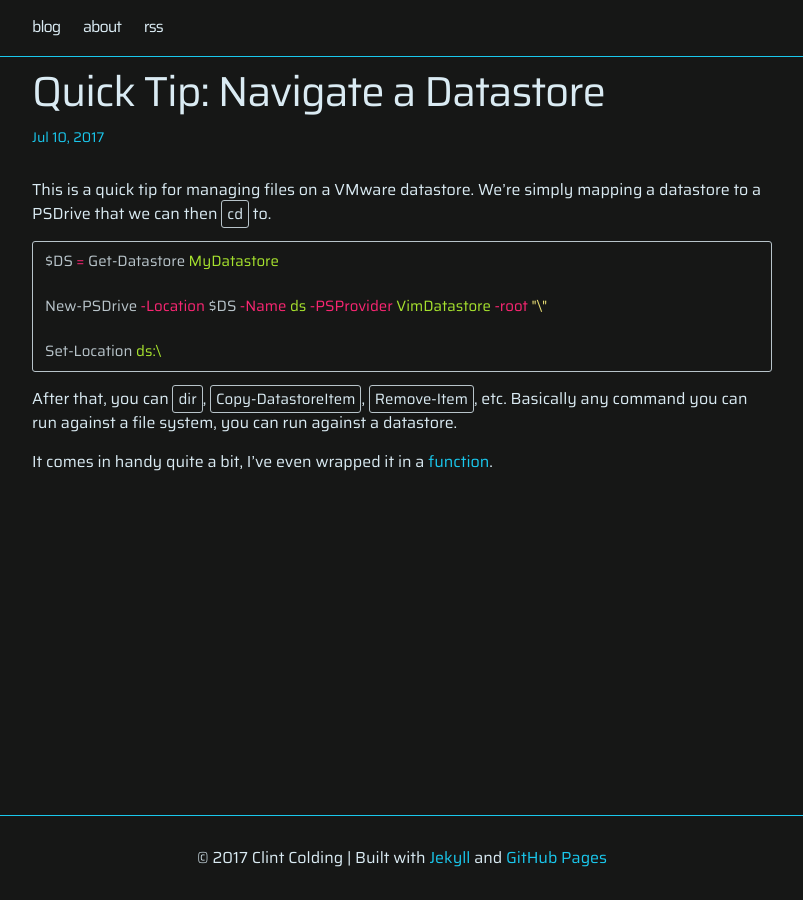
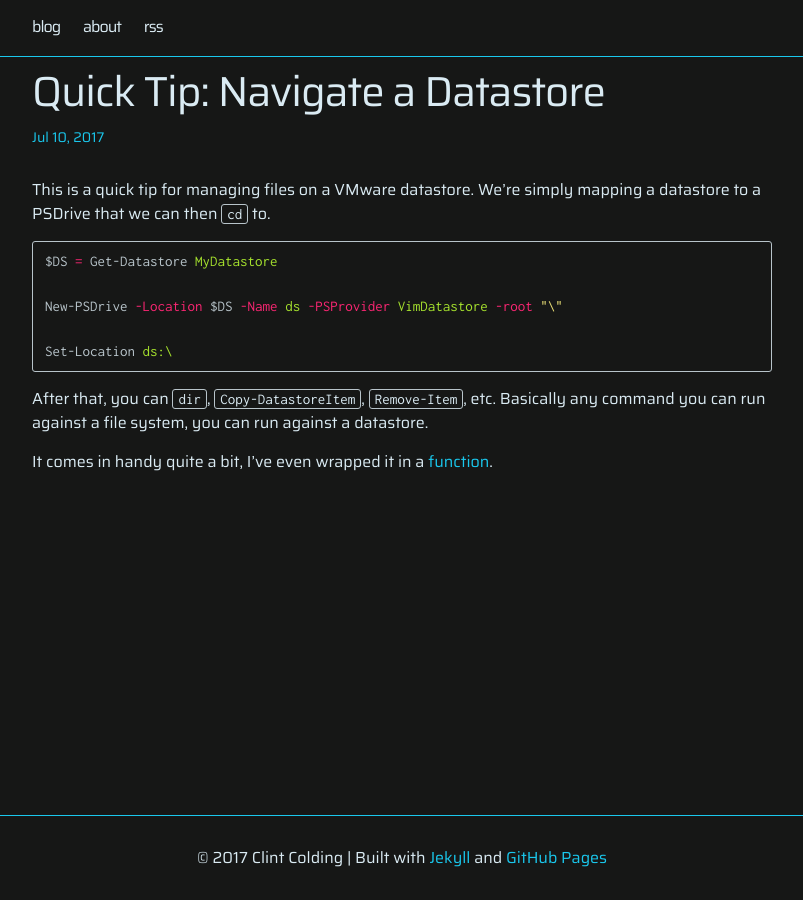
Before and after one commit to clintcolding/clintcolding.github.io, a Jekyll site: the page built from _posts/2017-07-10-quick-tip-navigate-datastore.md, in a window 1280 px wide. Shown: the whole page, without its empty margins (238-1041 px from the left). Built offline with Jekyll 4.4.1, drawn with Linux system fonts in a browser that asks for light colours; comment, search, counter and statistics services are not loaded.

Commit message:
Updated code font to inconsolata

```diff
--- a/_includes/head.html
+++ b/_includes/head.html
@@ -8,6 +8,7 @@
   <meta name="description" content="{{ page.excerpt | default: site.description | strip_html | normalize_whitespace | truncate: 160 | escape }}">
 
   <link href="https://fonts.googleapis.com/css?family=Saira" rel="stylesheet">
+  <link href="https://fonts.googleapis.com/css?family=Inconsolata" rel="stylesheet">
   <link rel="stylesheet" href="{{ "/assets/main.css" | relative_url }}">
   <link rel="canonical" href="{{ page.url | replace:'index.html','' | absolute_url }}">
   <link rel="alternate" type="application/rss+xml" title="{{ site.title | escape }}" href="{{ "/feed.xml" | relative_url }}">
--- a/_sass/minima/_base.scss
+++ b/_sass/minima/_base.scss
@@ -116,7 +116,7 @@
 pre,
 code {
   @include relative-font-size(0.9375);
-  font-family: $base-font-family;
+  font-family: 'Inconsolata', monospace;
   border: 1px solid $grey-color-light;
   border-radius: 3px;
 }
```
